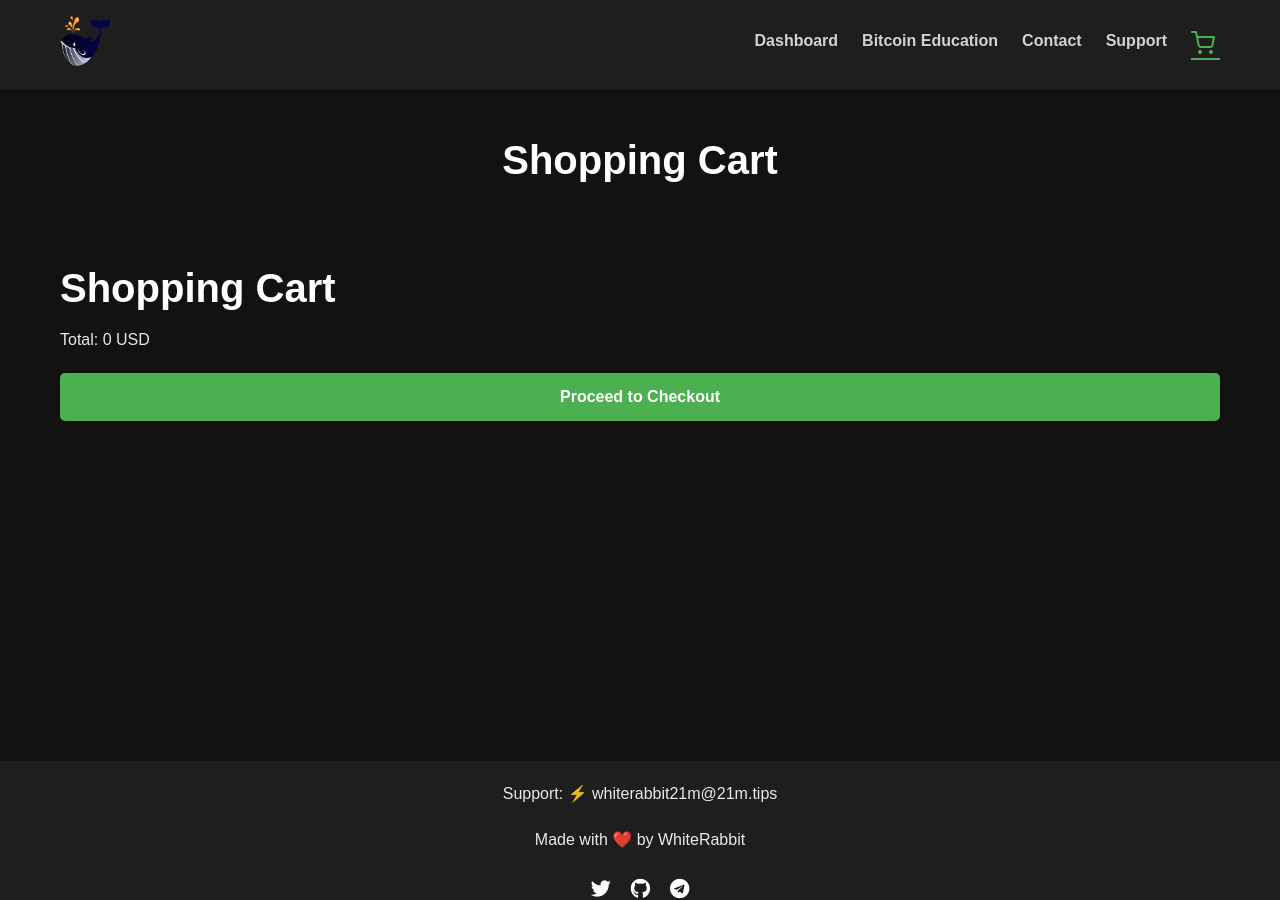
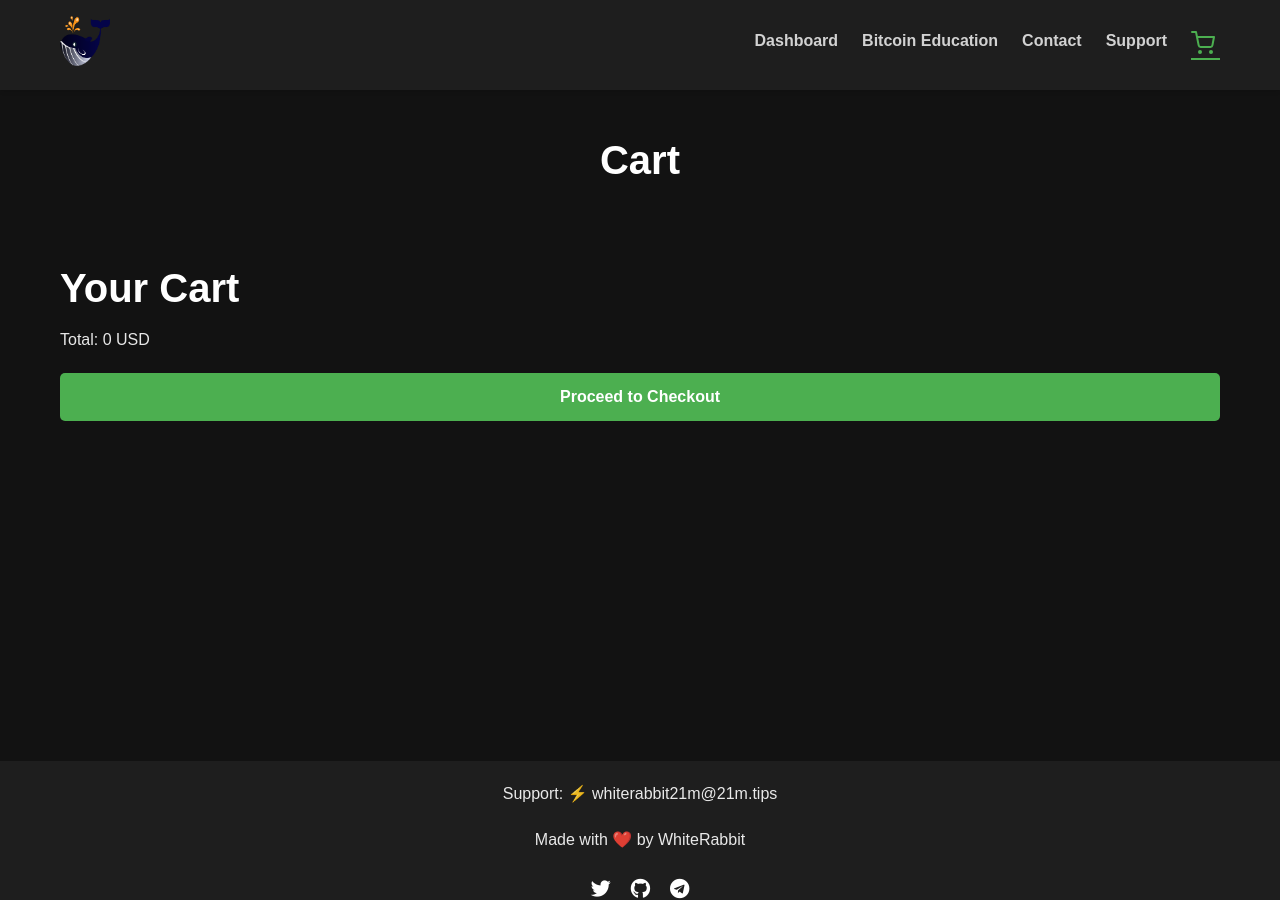
Before and after one commit to whiterabbit21m-test/whiterabbit21m-test.github.io, a Jekyll site: the page built from cart.html, in a window 1280 px wide and 900 px high. Built offline with Jekyll 4.4.1, drawn with Linux system fonts in a browser that asks for light colours.

Commit message:
Update cart.html

```diff
--- a/cart.html
+++ b/cart.html
@@ -1,15 +1,16 @@
 ---
 layout: page
-title: Shopping Cart
+title: Cart
 permalink: /cart/
 ---
 <div class="cart-container">
-  <h1>Shopping Cart</h1>
+  <h1>Your Cart</h1>
   <div id="cart-items">
     <!-- Cart items will be dynamically inserted here by JavaScript -->
   </div>
   <p>Total: <span id="cart-total">0 USD</span></p>
   <button id="checkout-button" class="cta-button">Proceed to Checkout</button>
+</div>
 
 <div id="checkout-modal" class="modal">
   <div class="modal-content">
@@ -25,6 +26,5 @@ permalink: /cart/
     </form>
   </div>
 </div>
-</div>
 
-<script src="/assets/js/shop.js"></script>
+<script src="{{ '/assets/js/shop.js' | relative_url }}"></script>
```
Lines whose indentation alone changed are shown as unchanged.
